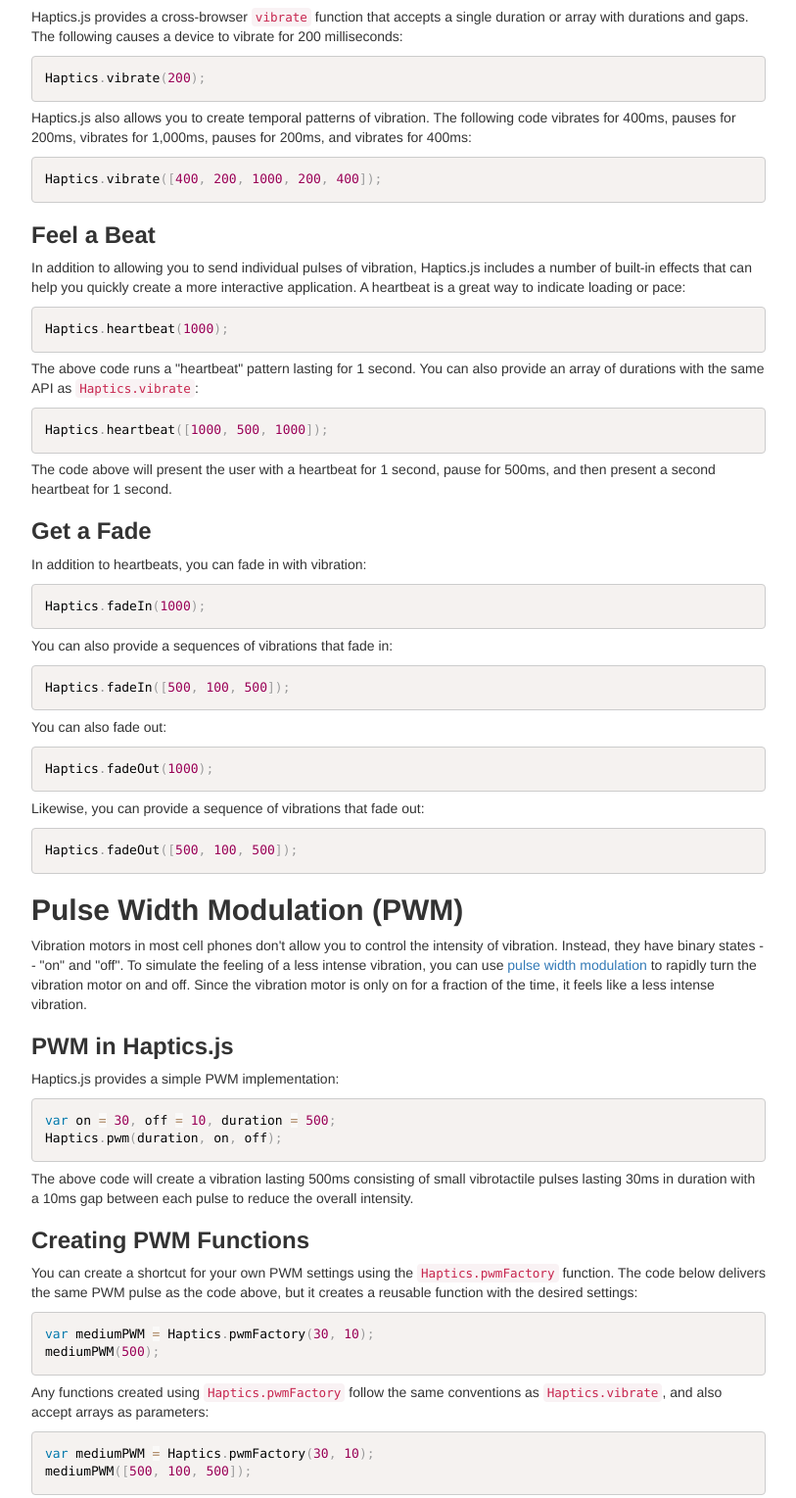
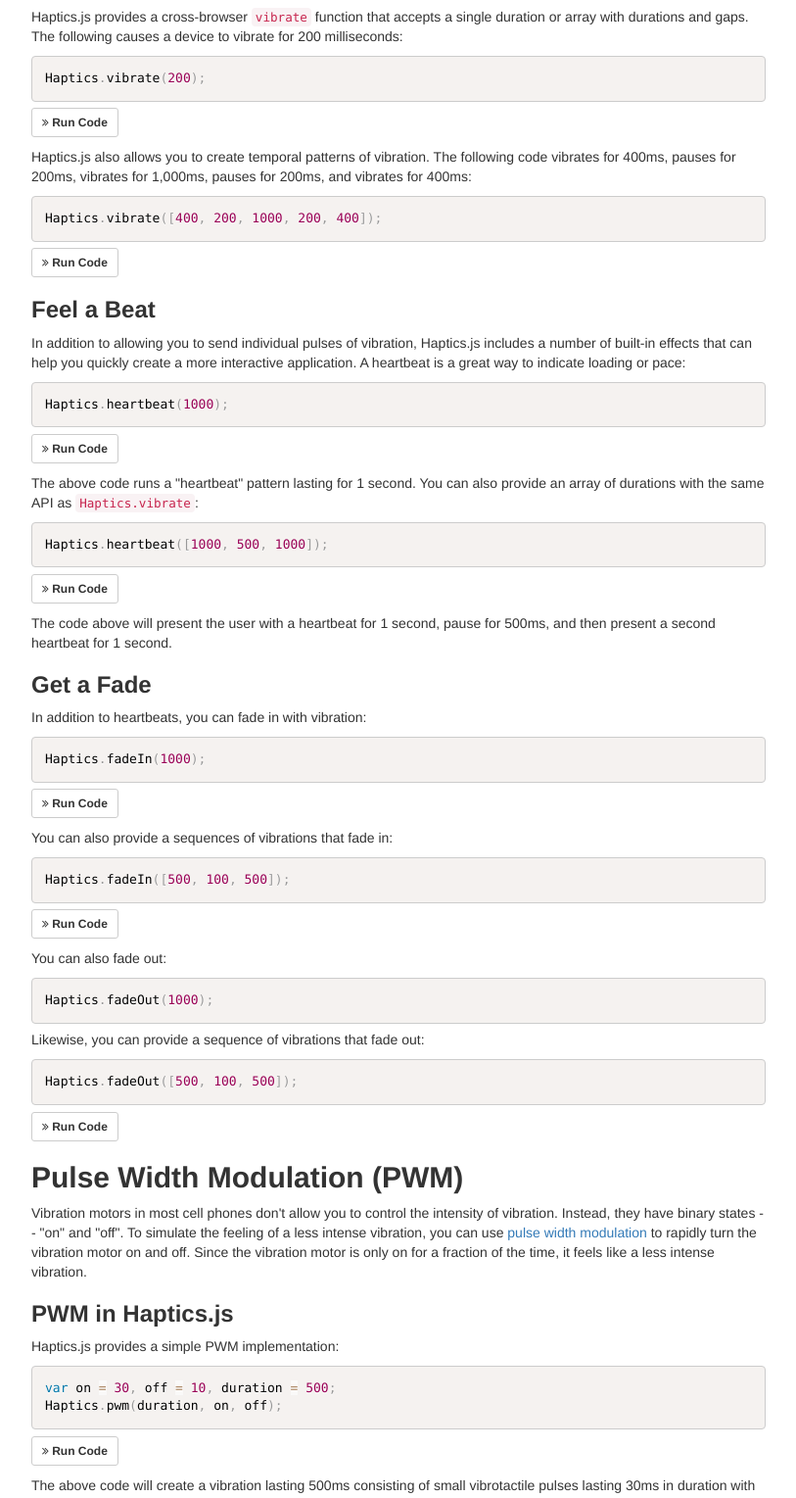
Before and after one commit to SomaticLabs/haptics.js, a plain HTML site: page index.html in a window 1280 px wide. Shown: the part 551-2080 px from the top of the page at 98% size, without its empty margins (428-1241 px from the left). Drawn offline with nearby package versions, Linux system fonts and the light colour scheme.

Commit message:
added run buttons without interactivity

```diff
--- a/index.html
+++ b/index.html
@@ -57,23 +57,30 @@
             <h3>Deliver a Vibration</h3>
             <p>Haptics.js provides a cross-browser <code>vibrate</code> function that accepts a single duration or array with durations and gaps. The following causes a device to vibrate for 200 milliseconds:</p>
             <pre><code class="language-javascript" data-src="prism.js">Haptics.vibrate(200);</code></pre>
+            <p><a href="#" class="btn btn-sm btn-default run-code"><span class="fa fa-angle-double-right"></span> Run Code</a></p>
             <p>Haptics.js also allows you to create temporal patterns of vibration. The following code vibrates for 400ms, pauses for 200ms, vibrates for 1,000ms, pauses for 200ms, and vibrates for 400ms:</p>
             <pre><code class="language-javascript" data-src="prism.js">Haptics.vibrate([400, 200, 1000, 200, 400]);</code></pre>
+            <p><a href="#" class="btn btn-sm btn-default run-code"><span class="fa fa-angle-double-right"></span> Run Code</a></p>
             <h3>Feel a Beat</h3>
             <p>In addition to allowing you to send individual pulses of vibration, Haptics.js includes a number of built-in effects that can help you quickly create a more interactive application. A heartbeat is a great way to indicate loading or pace:</p>
             <pre><code class="language-javascript" data-src="prism.js">Haptics.heartbeat(1000);</code></pre>
+            <p><a href="#" class="btn btn-sm btn-default run-code"><span class="fa fa-angle-double-right"></span> Run Code</a></p>
             <p>The above code runs a "heartbeat" pattern lasting for 1 second. You can also provide an array of durations with the same API as <code>Haptics.vibrate</code>:</p>
             <pre><code class="language-javascript" data-src="prism.js">Haptics.heartbeat([1000, 500, 1000]);</code></pre>
+            <p><a href="#" class="btn btn-sm btn-default run-code"><span class="fa fa-angle-double-right"></span> Run Code</a></p>
             <p>The code above will present the user with a heartbeat for 1 second, pause for 500ms, and then present a second heartbeat for 1 second.</p>
             <h3>Get a Fade</h3>
             <p>In addition to heartbeats, you can fade in with vibration:</p>
             <pre><code class="language-javascript" data-src="prism.js">Haptics.fadeIn(1000);</code></pre>
+            <p><a href="#" class="btn btn-sm btn-default run-code"><span class="fa fa-angle-double-right"></span> Run Code</a></p>
             <p>You can also provide a sequences of vibrations that fade in:</p>
             <pre><code class="language-javascript" data-src="prism.js">Haptics.fadeIn([500, 100, 500]);</code></pre>
+            <p><a href="#" class="btn btn-sm btn-default run-code"><span class="fa fa-angle-double-right"></span> Run Code</a></p>
             <p>You can also fade out:</p>
             <pre><code class="language-javascript" data-src="prism.js">Haptics.fadeOut(1000);</code></pre>
             <p>Likewise, you can provide a sequence of vibrations that fade out:</p>
             <pre><code class="language-javascript" data-src="prism.js">Haptics.fadeOut([500, 100, 500]);</code></pre>
+            <p><a href="#" class="btn btn-sm btn-default run-code"><span class="fa fa-angle-double-right"></span> Run Code</a></p>
           </section>
           <section>
             <h2>Pulse Width Modulation (PWM)</h2>
@@ -82,14 +89,17 @@
             <p>Haptics.js provides a simple PWM implementation:</p>
             <pre><code class="language-javascript" data-src="prism.js">var on = 30, off = 10, duration = 500;
 Haptics.pwm(duration, on, off);</code></pre>
+            <p><a href="#" class="btn btn-sm btn-default run-code"><span class="fa fa-angle-double-right"></span> Run Code</a></p>
             <p>The above code will create a vibration lasting 500ms consisting of small vibrotactile pulses lasting 30ms in duration with a 10ms gap between each pulse to reduce the overall intensity.</p>
             <h3>Creating PWM Functions</h3>
             <p>You can create a shortcut for your own PWM settings using the <code>Haptics.pwmFactory</code> function. The code below delivers the same PWM pulse as the code above, but it creates a reusable function with the desired settings:</p>
             <pre><code class="language-javascript" data-src="prism.js">var mediumPWM = Haptics.pwmFactory(30, 10);
 mediumPWM(500);</code></pre>
+            <p><a href="#" class="btn btn-sm btn-default run-code"><span class="fa fa-angle-double-right"></span> Run Code</a></p>
             <p>Any functions created using <code>Haptics.pwmFactory</code> follow the same conventions as <code>Haptics.vibrate</code>, and also accept arrays as parameters:</p>
             <pre><code class="language-javascript" data-src="prism.js">var mediumPWM = Haptics.pwmFactory(30, 10);
 mediumPWM([500, 100, 500]);</code></pre>
+            <p><a href="#" class="btn btn-sm btn-default run-code"><span class="fa fa-angle-double-right"></span> Run Code</a></p>
           </section>
           <section>
             <h2>Create Custom Vibration Patterns</h2>
@@ -100,25 +110,33 @@ mediumPWM([500, 100, 500]);</code></pre>
     var chunk = duration / 3;
     Haptics.vibrate([chunk, chunk, chunk]);
 }</code></pre>
+            <p><a href="#" class="btn btn-sm btn-default run-code"><span class="fa fa-angle-double-right"></span> Run Code</a></p>
             <p>The above pattern <code>newPattern</code> will take a duration and turn on the vibration motor for a third of the duration, pause for a third of the duration, and turn the motor on again for a third of the duration. To allow your pattern to accept arrays of integers, Haptics.js provides a <code>Haptics.sequenceFactory</code> utility:</p>
             <pre><code class="language-javascript" data-src="prism.js">Haptics.thirdPattern = Haptics.sequenceFactory(newPattern);</code></pre>
             <p>From here, the function <code>Haptics.thirdPattern</code> can be used just like <code>Haptics.vibrate</code> -- it will accept either an integer or an array of integer durations:</p>
             <pre><code class="language-javascript" data-src="prism.js">Haptics.thirdPattern([500, 100, 500]);
 Haptics.thirdPattern(500);</code></pre>
+            <p><a href="#" class="btn btn-sm btn-default run-code"><span class="fa fa-angle-double-right"></span> Run Code</a></p>
             <h3>Create a Duration Array</h3>
             <p>The <code>Haptics.sequenceFactor</code> function doesn't just accept a function as a parameter -- it also accepts arrays. Instead of creating a function that takes the duration as input, you can specify integer values that act as ratios. This feature is easiest to illustrate with a quick example:</p>
             <pre><code class="language-javascript" data-src="prism.js">Haptics.thirdPattern = Haptics.sequenceFactory([1, 1, 1]);</code></pre>
+            <p><a href="#" class="btn btn-sm btn-default run-code"><span class="fa fa-angle-double-right"></span> Run Code</a></p>
             <p>The above code creates an equivalent <code>Haptics.thirdPattern</code> function with fewer lines of code. The ratios can be modified a little bit:</p>
             <pre><code class="language-javascript" data-src="prism.js">Haptics.fifthPattern = Haptics.sequenceFactory([2, 1, 2]);
 Haptics.fifthPattern(500);</code></pre>
+            <p><a href="#" class="btn btn-sm btn-default run-code"><span class="fa fa-angle-double-right"></span> Run Code</a></p>
             <p>The above code will result in a 200ms vibration, followed by a 100ms pause, followed by a 200ms vibration. Note that integer division is used to generate the final vibration pattern, so durations may be off by up to 1ms for each pulse.</p>
             <h3>Combine Existing Patterns</h3>
             <p>Two or more vibration patterns can be quickly combined into a single pattern using the <code>Haptics.patternFactory</code> function. Simply provide each pattern as a parameter. For example, to create a vibration that fades in and then fades out, you can combine the <code>Haptics.fadeIn</code> and <code>Haptics.fadeOut</code> functions as shown below:</p>
             <pre><code class="language-javascript" data-src="prism.js">Haptics.fadeInOut = Haptics.patternFactory(Haptics.fadeIn, Haptics.fadeOut);</code></pre>
+            <p><a href="#" class="btn btn-sm btn-default run-code"><span class="fa fa-angle-double-right"></span> Run Code</a></p>
             <p>As you can see, Haptics.js is not just a way to turn on the vibration motor. Instead, it's a fun framework for building more interesting temporal patterns and vibrotactile sensations. Enjoy!</p>
           </section>
         </div>
       </div>
     </div>
+
+    <script src="http://ajax.googleapis.com/ajax/libs/jquery/2.1.1/jquery.min.js"></script>
+    <script src="http://netdna.bootstrapcdn.com/bootstrap/3.1.1/js/bootstrap.min.js"></script>
   </body>
 </html>
```
